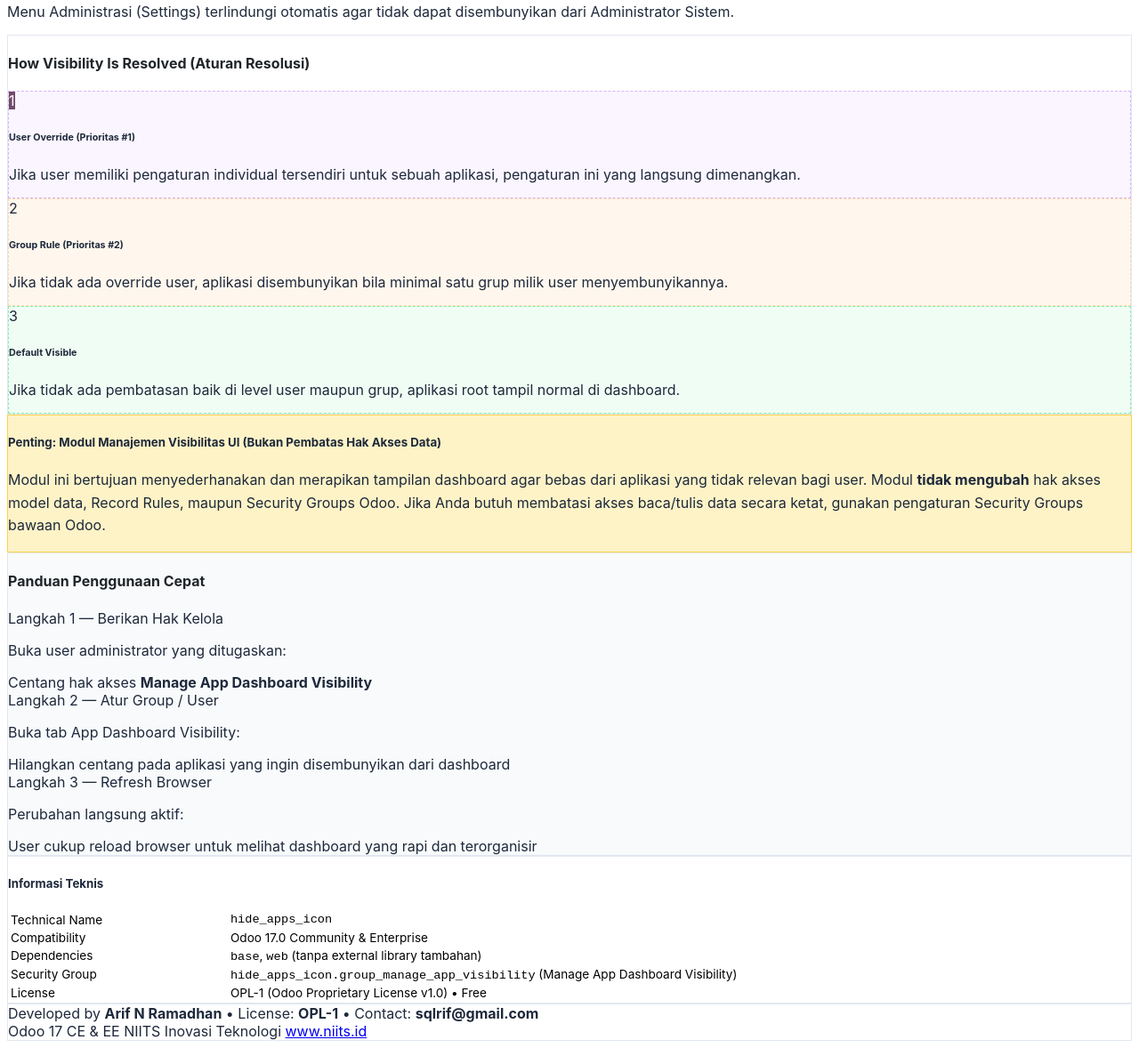
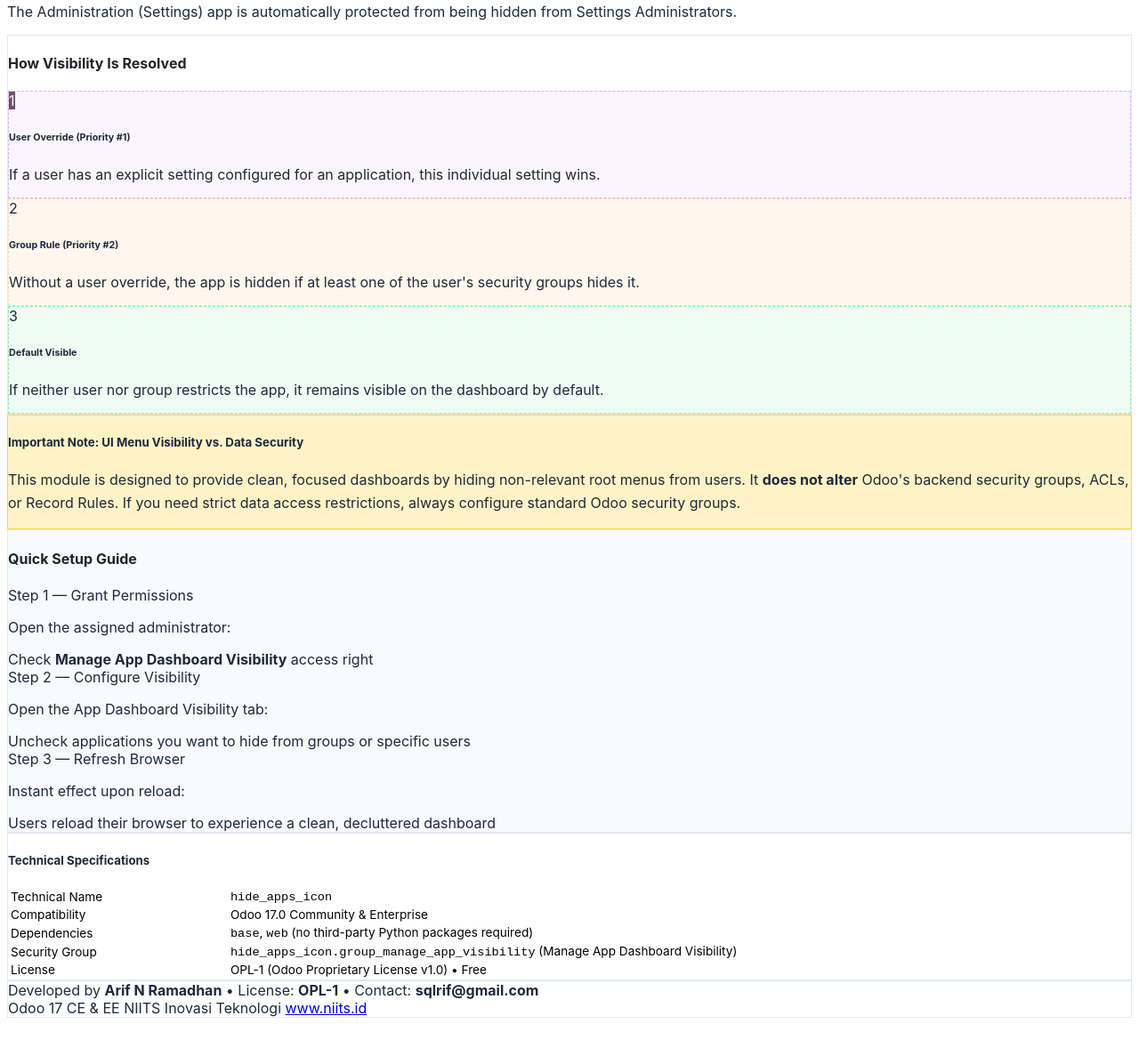
Before and after one commit to azazil-dev/odoo-hide-apps-icons, a plain HTML site: page static/description/index.html in a window 1280 px wide. Shown: the part 1489-2667 px from the top of the page at 89% size. After the commit the page ends 2641 px from the top, so only its background shows below. Drawn offline with Linux system fonts and the light colour scheme.

Commit message:
docs: translate index.html to English

```diff
--- a/static/description/index.html
+++ b/static/description/index.html
@@ -43,7 +43,7 @@
              style="max-width: 100%; border: 1px solid #E2E8F0;"/>
         <p class="text-muted small mt-2">
             <i class="fa fa-map-marker me-1 text-danger"></i>
-            <strong>Settings → Users &amp; Companies → Users / Groups</strong> → pilih record → tab <strong>App Dashboard Visibility</strong>
+            <strong>Settings → Users &amp; Companies → Users / Groups</strong> → select record → <strong>App Dashboard Visibility</strong> tab
         </p>
     </div>
 
@@ -52,7 +52,7 @@
     <!-- ================================================================= -->
     <div class="card border-0 shadow-sm p-4 mb-4 rounded-4" style="background: #F0FDF4; border: 1px solid #86EFAC;">
         <h4 class="fw-bold mb-3" style="color: #065F46;">
-            <i class="fa fa-map-signs me-2"></i>Where to Find It (Lokasi Pengaturan)
+            <i class="fa fa-map-signs me-2"></i>Where to Find It (Menu Locations)
         </h4>
         <div class="row g-3">
             <div class="col-md-6">
@@ -61,13 +61,13 @@
                         <i class="fa fa-users"></i>
                     </span>
                     <div>
-                        <div class="fw-bold text-dark mb-1">1. Group Defaults (Opsional)</div>
+                        <div class="fw-bold text-dark mb-1">1. Group Defaults (Optional)</div>
                         <code class="small text-muted">
                             Settings → Users &amp; Companies → Groups<br/>
-                            → pilih group → tab <strong>"App Dashboard Visibility"</strong>
+                            → select group → <strong>"App Dashboard Visibility"</strong> tab
                         </code>
                         <p class="text-muted small mt-1 mb-0">
-                            Atur default visibilitas aplikasi root untuk seluruh anggota grup keamanan.
+                            Configure root app visibility defaults for all members of a security group.
                         </p>
                     </div>
                 </div>
@@ -81,10 +81,10 @@
                         <div class="fw-bold text-dark mb-1">2. User-Specific Visibility &amp; Exceptions</div>
                         <code class="small text-muted">
                             Settings → Users &amp; Companies → Users<br/>
-                            → pilih user → tab <strong>"App Dashboard Visibility"</strong>
+                            → select user → <strong>"App Dashboard Visibility"</strong> tab
                         </code>
                         <p class="text-muted small mt-1 mb-0">
-                            Override seting visibilitas per individu lengkap dengan penanda kolom <strong>Source</strong>.
+                            Override visibility settings per individual user, with transparent <strong>Source</strong> tracking.
                         </p>
                     </div>
                 </div>
@@ -103,7 +103,7 @@
                     <h6 class="card-title mb-0 fw-bold" style="color: #0F172A;">Group &amp; User Level</h6>
                 </div>
                 <p class="card-text text-muted small mb-0">
-                    Konfigurasi visibilitas per grup keamanan dan override per individu pengguna sesuai kebutuhan.
+                    Define visibility rules at the security group level, then easily create exceptions for individual users.
                 </p>
             </div>
         </div>
@@ -114,7 +114,7 @@
                     <h6 class="card-title mb-0 fw-bold" style="color: #0F172A;">Source Column</h6>
                 </div>
                 <p class="card-text text-muted small mb-0">
-                    Kolom asal visibilitas transparan: mengetahui apakah status berasal dari user override atau aturan grup.
+                    Transparent origin column immediately shows whether visibility originates from a group rule or a user override.
                 </p>
             </div>
         </div>
@@ -125,7 +125,7 @@
                     <h6 class="card-title mb-0 fw-bold" style="color: #0F172A;">Bulk Productivity</h6>
                 </div>
                 <p class="card-text text-muted small mb-0">
-                    Tombol aksi cepat <em>Check All</em>, <em>Uncheck All</em>, dan <em>Reset to Group Defaults</em> dalam 1 klik.
+                    Quick action buttons: <em>Check All</em>, <em>Uncheck All</em>, and <em>Reset to Group Defaults</em> in a single click.
                 </p>
             </div>
         </div>
@@ -136,7 +136,7 @@
                     <h6 class="card-title mb-0 fw-bold" style="color: #0F172A;">Settings Protection</h6>
                 </div>
                 <p class="card-text text-muted small mb-0">
-                    Menu Administrasi (Settings) terlindungi otomatis agar tidak dapat disembunyikan dari Administrator Sistem.
+                    The Administration (Settings) app is automatically protected from being hidden from Settings Administrators.
                 </p>
             </div>
         </div>
@@ -147,17 +147,17 @@
     <!-- ================================================================= -->
     <div class="card border-0 shadow-sm p-4 mb-4 rounded-4" style="background: #FFFFFF; border: 1px solid #E2E8F0;">
         <h4 class="fw-bold mb-3" style="color: #212529;">
-            <i class="fa fa-sitemap me-2 text-primary"></i>How Visibility Is Resolved (Aturan Resolusi)
+            <i class="fa fa-sitemap me-2 text-primary"></i>How Visibility Is Resolved
         </h4>
         <div class="row g-3">
             <div class="col-md-4">
                 <div class="p-3 rounded-3 h-100" style="background: #FAF5FF; border: 1px dashed #D8B4FE;">
                     <div class="d-flex align-items-center mb-2">
                         <span class="badge rounded-circle p-2 me-2" style="background-color: #714B67; color: #FFFFFF;">1</span>
-                        <h6 class="fw-bold mb-0 text-dark">User Override (Prioritas #1)</h6>
+                        <h6 class="fw-bold mb-0 text-dark">User Override (Priority #1)</h6>
                     </div>
                     <p class="text-muted small mb-0">
-                        Jika user memiliki pengaturan individual tersendiri untuk sebuah aplikasi, pengaturan ini yang langsung dimenangkan.
+                        If a user has an explicit setting configured for an application, this individual setting wins.
                     </p>
                 </div>
             </div>
@@ -165,10 +165,10 @@
                 <div class="p-3 rounded-3 h-100" style="background: #FFF7ED; border: 1px dashed #FED7AA;">
                     <div class="d-flex align-items-center mb-2">
                         <span class="badge bg-warning text-dark rounded-circle p-2 me-2">2</span>
-                        <h6 class="fw-bold mb-0 text-dark">Group Rule (Prioritas #2)</h6>
+                        <h6 class="fw-bold mb-0 text-dark">Group Rule (Priority #2)</h6>
                     </div>
                     <p class="text-muted small mb-0">
-                        Jika tidak ada override user, aplikasi disembunyikan bila minimal satu grup milik user menyembunyikannya.
+                        Without a user override, the app is hidden if at least one of the user's security groups hides it.
                     </p>
                 </div>
             </div>
@@ -179,7 +179,7 @@
                         <h6 class="fw-bold mb-0 text-dark">Default Visible</h6>
                     </div>
                     <p class="text-muted small mb-0">
-                        Jika tidak ada pembatasan baik di level user maupun grup, aplikasi root tampil normal di dashboard.
+                        If neither user nor group restricts the app, it remains visible on the dashboard by default.
                     </p>
                 </div>
             </div>
@@ -193,11 +193,11 @@
         <div class="d-flex align-items-start gap-3">
             <i class="fa fa-exclamation-triangle fa-2x text-warning mt-1"></i>
             <div>
-                <h5 class="fw-bold mb-1 text-dark">Penting: Modul Manajemen Visibilitas UI (Bukan Pembatas Hak Akses Data)</h5>
+                <h5 class="fw-bold mb-1 text-dark">Important Note: UI Menu Visibility vs. Data Security</h5>
                 <p class="mb-0 text-muted small" style="line-height: 1.6;">
-                    Modul ini bertujuan menyederhanakan dan merapikan tampilan dashboard agar bebas dari aplikasi yang tidak relevan bagi user.
-                    Modul <strong>tidak mengubah</strong> hak akses model data, Record Rules, maupun Security Groups Odoo.
-                    Jika Anda butuh membatasi akses baca/tulis data secara ketat, gunakan pengaturan Security Groups bawaan Odoo.
+                    This module is designed to provide clean, focused dashboards by hiding non-relevant root menus from users.
+                    It <strong>does not alter</strong> Odoo's backend security groups, ACLs, or Record Rules.
+                    If you need strict data access restrictions, always configure standard Odoo security groups.
                 </p>
             </div>
         </div>
@@ -208,33 +208,33 @@
     <!-- ================================================================= -->
     <div class="card border-0 shadow-sm p-4 mb-4 rounded-4" style="background: #F8FAFC; border: 1px solid #E2E8F0;">
         <h4 class="fw-bold mb-3" style="color: #212529;">
-            <i class="fa fa-check-square-o me-2 text-primary"></i>Panduan Penggunaan Cepat
+            <i class="fa fa-check-square-o me-2 text-primary"></i>Quick Setup Guide
         </h4>
         <div class="row g-3">
             <div class="col-md-4">
                 <div class="p-3 bg-white rounded-3 border h-100 shadow-sm">
-                    <div class="fw-bold text-primary mb-1">Langkah 1 — Berikan Hak Kelola</div>
-                    <p class="small text-muted mb-2">Buka user administrator yang ditugaskan:</p>
+                    <div class="fw-bold text-primary mb-1">Step 1 — Grant Permissions</div>
+                    <p class="small text-muted mb-2">Open the assigned administrator:</p>
                     <div class="p-2 bg-light rounded text-dark small">
-                        Centang hak akses <strong>Manage App Dashboard Visibility</strong>
+                        Check <strong>Manage App Dashboard Visibility</strong> access right
                     </div>
                 </div>
             </div>
             <div class="col-md-4">
                 <div class="p-3 bg-white rounded-3 border h-100 shadow-sm">
-                    <div class="fw-bold text-primary mb-1">Langkah 2 — Atur Group / User</div>
-                    <p class="small text-muted mb-2">Buka tab App Dashboard Visibility:</p>
+                    <div class="fw-bold text-primary mb-1">Step 2 — Configure Visibility</div>
+                    <p class="small text-muted mb-2">Open the App Dashboard Visibility tab:</p>
                     <div class="p-2 bg-light rounded text-dark small">
-                        Hilangkan centang pada aplikasi yang ingin disembunyikan dari dashboard
+                        Uncheck applications you want to hide from groups or specific users
                     </div>
                 </div>
             </div>
             <div class="col-md-4">
                 <div class="p-3 bg-white rounded-3 border h-100 shadow-sm">
-                    <div class="fw-bold text-primary mb-1">Langkah 3 — Refresh Browser</div>
-                    <p class="small text-muted mb-2">Perubahan langsung aktif:</p>
+                    <div class="fw-bold text-primary mb-1">Step 3 — Refresh Browser</div>
+                    <p class="small text-muted mb-2">Instant effect upon reload:</p>
                     <div class="p-2 bg-light rounded text-dark small">
-                        User cukup reload browser untuk melihat dashboard yang rapi dan terorganisir
+                        Users reload their browser to experience a clean, decluttered dashboard
                     </div>
                 </div>
             </div>
@@ -246,7 +246,7 @@
     <!-- ================================================================= -->
     <div class="card border-0 shadow-sm p-4 mb-4 rounded-4" style="background: #FFFFFF; border: 1px solid #E2E8F0;">
         <h5 class="fw-bold mb-3 text-dark">
-            <i class="fa fa-cogs text-primary me-2"></i>Informasi Teknis
+            <i class="fa fa-cogs text-primary me-2"></i>Technical Specifications
         </h5>
         <div class="table-responsive">
             <table class="table table-sm table-bordered align-middle mb-0" style="font-size: 0.85rem;">
@@ -261,7 +261,7 @@
                     </tr>
                     <tr>
                         <td class="table-light fw-bold">Dependencies</td>
-                        <td><code>base</code>, <code>web</code> (tanpa external library tambahan)</td>
+                        <td><code>base</code>, <code>web</code> (no third-party Python packages required)</td>
                     </tr>
                     <tr>
                         <td class="table-light fw-bold">Security Group</td>
```
